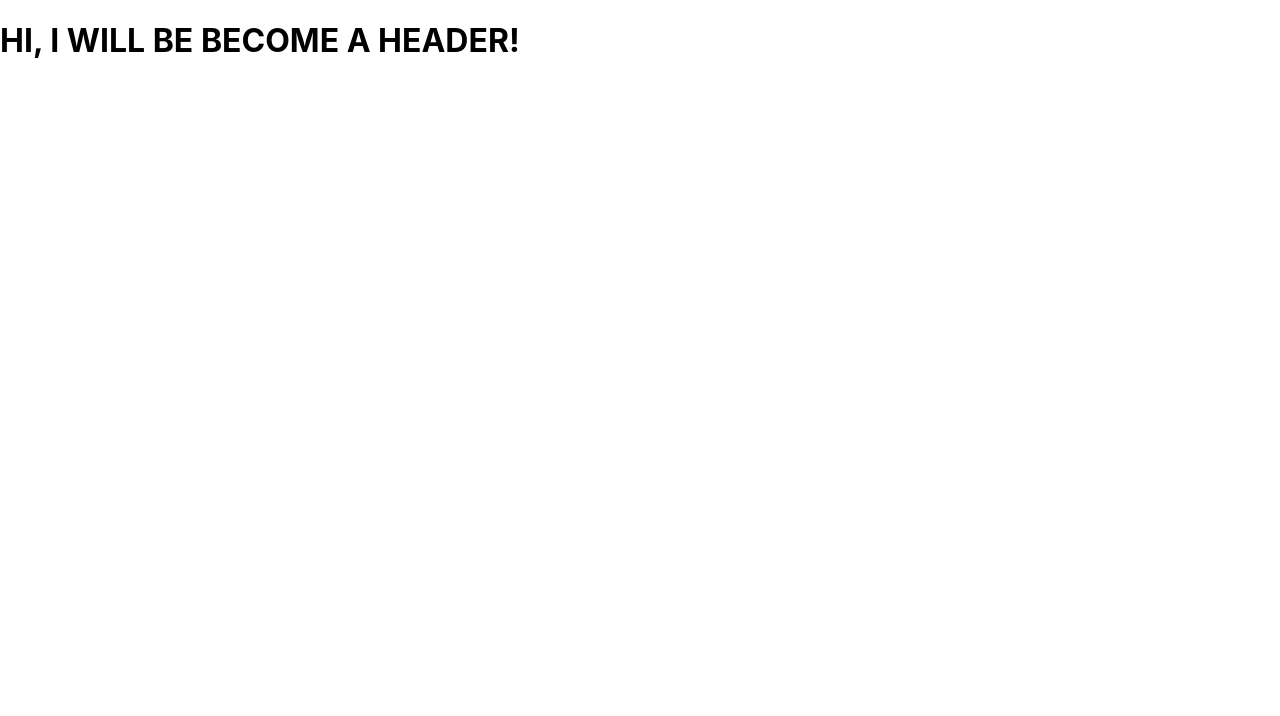
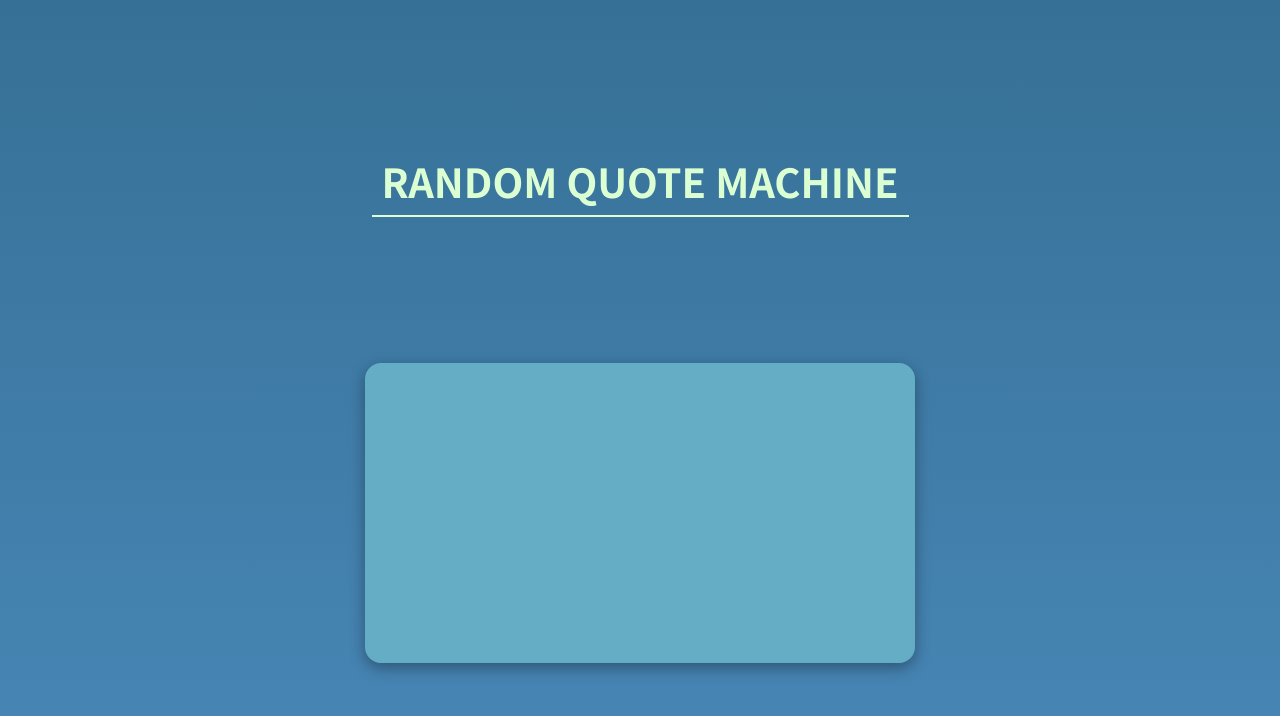
Before and after one commit to rafael-lua/fcc-random-quote-machine, a Next.js app: page / in a window 1280 px wide. Shown: the top 716 px of the page. Built offline with nearby package versions, Linux system fonts and the light colour scheme.

Commit message:
Update global stylings

```diff
--- a/components/Layout.js
+++ b/components/Layout.js
@@ -4,8 +4,8 @@ const Layout = (props) => {
   return (
     <div>
       <Meta />
-      <h1>HI, I WILL BE BECOME A HEADER!</h1>
       <main>
+        <h1 className="text-primary text-bold title-border ts-3">RANDOM QUOTE MACHINE</h1>
         {props.children}
       </main>
 
--- a/pages/index.js
+++ b/pages/index.js
@@ -1,8 +1,9 @@
 
 
+// Main view and content
 export default function Home() {
   return (
-    <div>
+    <div id="quote-box">
 
     </div>
   )
--- a/styles/globals.css
+++ b/styles/globals.css
@@ -1,9 +1,12 @@
+@import url('https://fonts.googleapis.com/css2?family=Noto+Sans+JP:wght@400;700&display=swap');
+/* font-family: 'Noto Sans JP', sans-serif; */
+
 html,
 body {
   padding: 0;
   margin: 0;
-  font-family: -apple-system, BlinkMacSystemFont, Segoe UI, Roboto, Oxygen,
-    Ubuntu, Cantarell, Fira Sans, Droid Sans, Helvetica Neue, sans-serif;
+  font-family: 'Noto Sans JP', sans-serif;
+  color: #0f0f0f;
 }
 
 a {
@@ -14,3 +17,59 @@ a {
 * {
   box-sizing: border-box;
 }
+
+ul {
+  list-style-type: none;
+}
+
+h1, h2 {
+  font-weight: 300;
+  line-height: 1.2;
+  margin: 10px 0; /* Top and bottom margin */
+}
+
+p {
+  margin: 10px 0;
+}
+
+img {
+  width: 100%;
+}
+
+main {
+  display: flex;
+  flex-direction: column;
+  justify-content: space-evenly;
+  align-items: center;
+  width: 100%;
+  height: 100vh;
+  background-color: #367096;
+  background: -moz-linear-gradient(180deg, rgba(54,112,150,1) 0%, rgba(72,135,183,1) 100%);
+  background: -webkit-linear-gradient(180deg, rgba(54,112,150,1) 0%, rgba(72,135,183,1) 100%);
+  background: linear-gradient(180deg, rgba(54,112,150,1) 0%, rgba(72,135,183,1) 100%);
+}
+
+#quote-box {
+  width: 550px;
+  min-height: 300px;
+  background-color: #64ADC4;
+  border-radius: 1em;
+  box-shadow: rgba(0, 0, 0, 0.35) 0px 5px 15px;
+}
+
+.text-primary {
+  color: #DBFFD3;
+}
+
+.text-bold {
+  font-weight: 700;
+}
+
+.title-border {
+  padding: 0.25em;
+  border-bottom: 2px solid #DBFFD3;
+}
+
+.ts-3 {
+  font-size: 2.5em;
+}
```
Also changed, not shown: components/Quote.js (added, +9 -0 lines).
